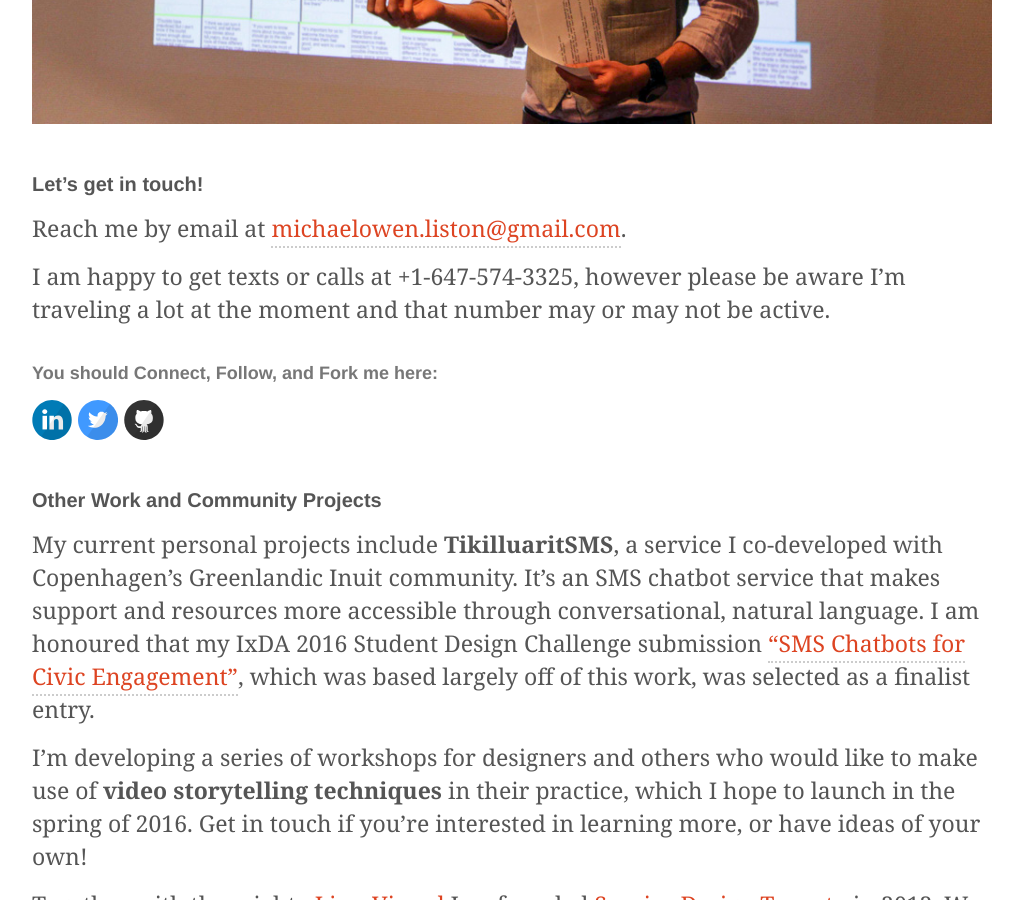
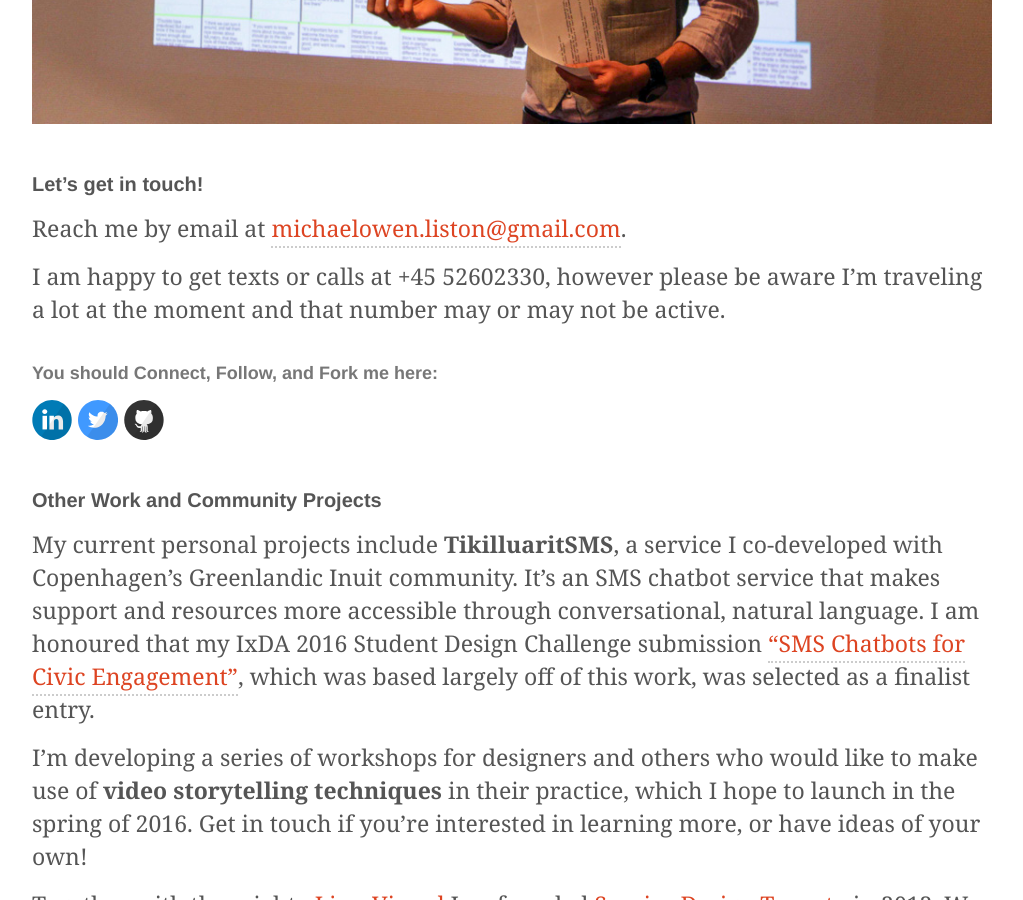
Before and after one commit to antlersanchors/antlersanchors.github.io, a Jekyll site: the page built from michael.md, in a window 1280 px wide and 900 px high, scrolled down 1119 px. Shown: the whole window, without its empty margins (128-1151 px from the left). Built offline with Jekyll 4.4.1, drawn with Linux system fonts in a browser that asks for light colours; nearby versions of some CDN libraries.

Commit message:
Updated contact number

```diff
--- a/_config.yml
+++ b/_config.yml
@@ -24,7 +24,7 @@ collections:
 
 # Adding phone number and email variables
 # so I don’t forget to change it
-current_phone_number: +1-647-574-3325
+current_phone_number: +45 52602330
 current_email_address: michaelowen.liston@gmail.com
 
 # Includes an icon in the footer for each username you enter
```
